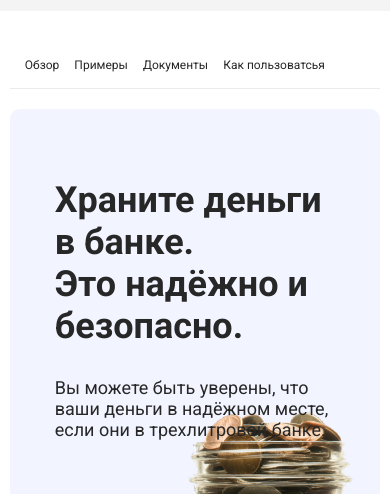
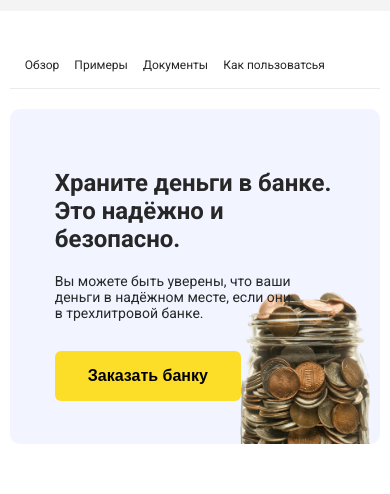
Before and after one commit to GusselnikovaA/Website-WorkShop, a plain HTML site: page index.html in a window 390 px wide. Shown: the part 36-530 px from the top of the page. Drawn offline with Linux system fonts and the light colour scheme.

Commit message:
update position

```diff
--- a/style.css
+++ b/style.css
@@ -312,7 +312,11 @@ body {
     }
     .best-card__text {
         margin-bottom: 20px;
-}
+    }
+    .tabs-content__title {
+        font-size: 30px;
+    }
+
 }
 
 @media (max-width: 576px) {
@@ -320,8 +324,8 @@ body {
         width: 95%;
     }
     .tabs-content {
-        background-size: 180px;
-        background-position: bottom right 20px;
+        background-size: 130px;
+        background-position: bottom right 10px;
     }
     .nav {
         display: none;
@@ -332,5 +336,12 @@ body {
     .tabs-logo {
         display: none;
     }
+    .tabs-content__title {
+        font-size: 24px;
+    }
+    .tabs-content__text {
+        font-size: 14px;
+        margin-bottom: 30px;
+    }
 
 }
```
